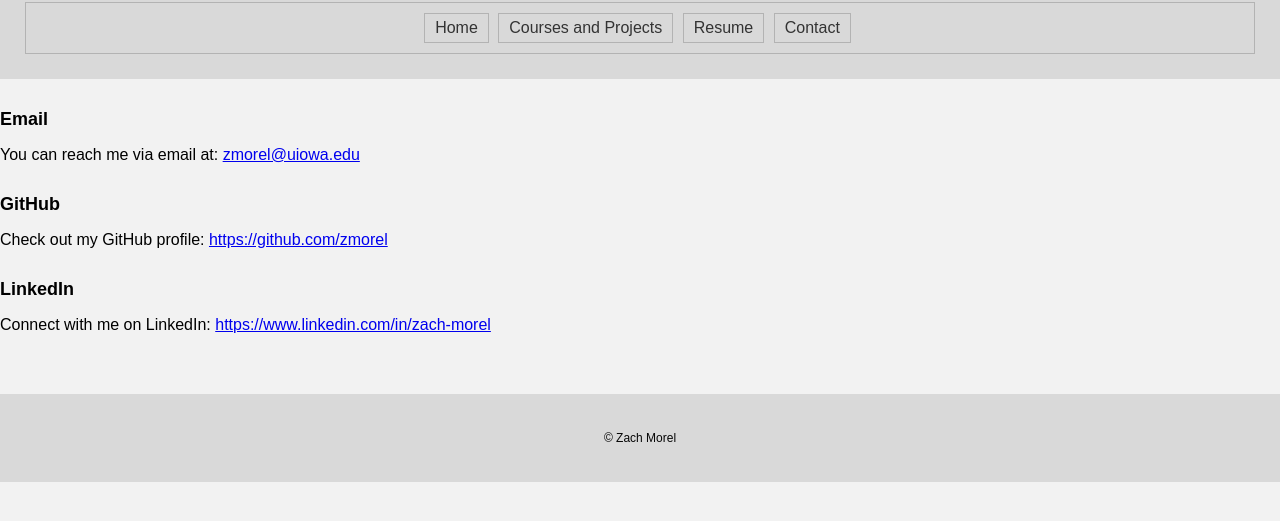
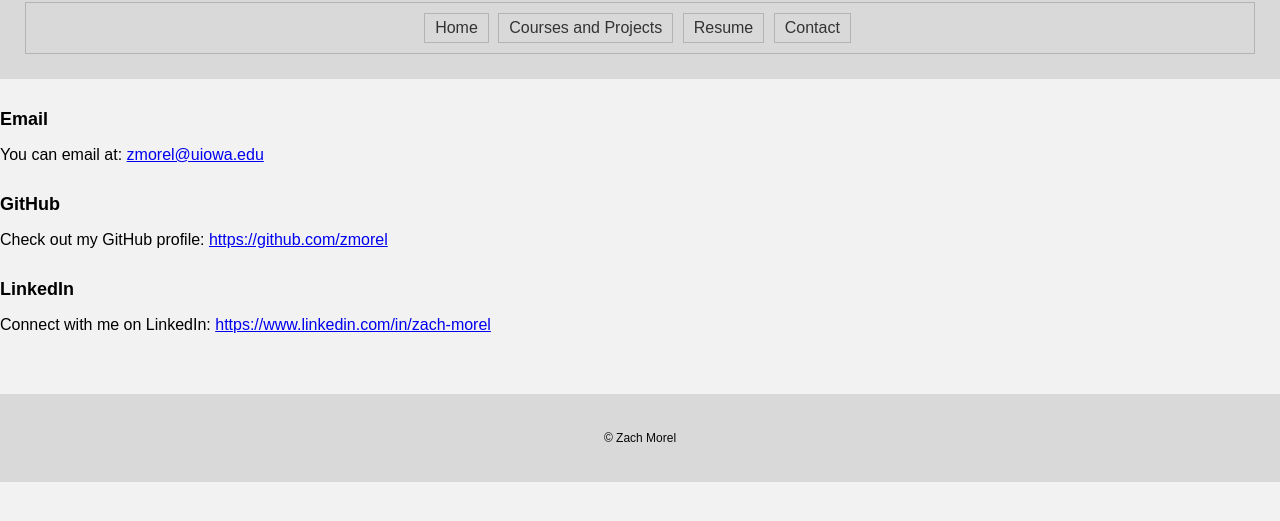
Before and after one commit to zmorel/final-sprint-1, a plain HTML site: page tab4.html in a window 1280 px wide. Shown: the part 103-624 px from the top of the page. Drawn offline with Linux system fonts and the light colour scheme.

Commit message:
Update tab4.html

```diff
--- a/tab4.html
+++ b/tab4.html
@@ -34,7 +34,7 @@
   </header>
   <section>
     <h2>Email</h2>
-    <p>You can reach me via email at: <a href="zmorel@uiowa.edu">zmorel@uiowa.edu</a></p>
+    <p>You can email at: <a href="zmorel@uiowa.edu">zmorel@uiowa.edu</a></p>
 </section>
 <section>
     <h2>GitHub</h2>
```
